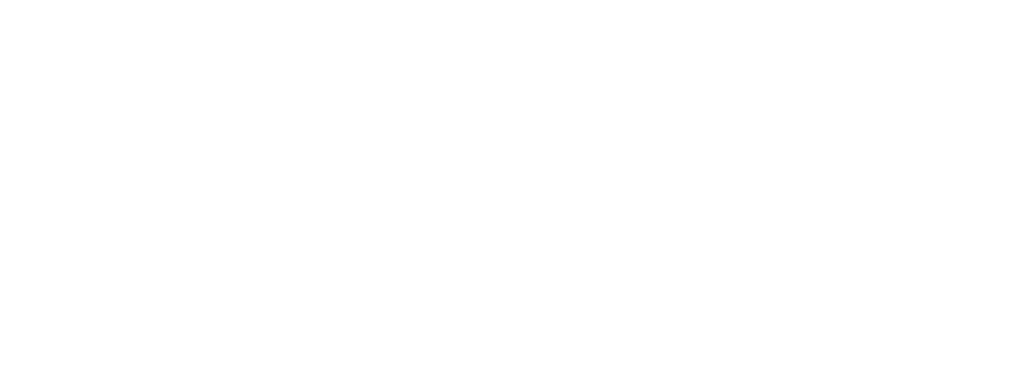
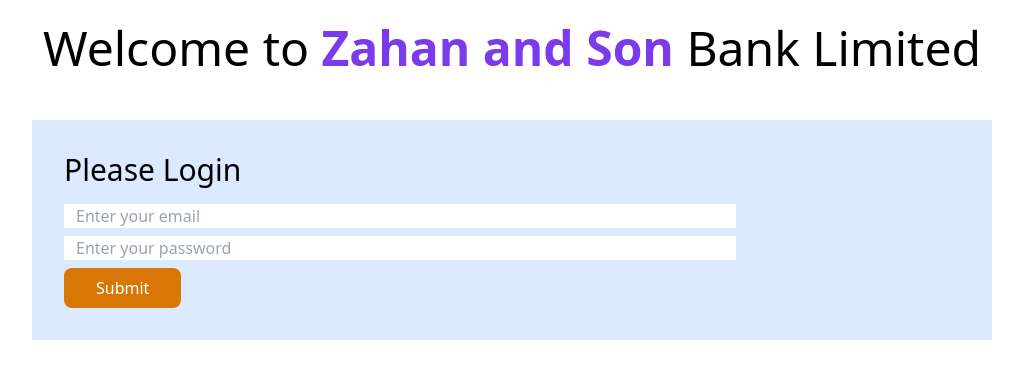
Before and after one commit to Zahid51095/Simple-Bank, a plain HTML site: page index.html in a window 1280 px wide. Shown: the whole page, without its empty margins (128-1151 px from the left). Drawn offline with nearby package versions, Linux system fonts and the light colour scheme.

Commit message:
added the login form of my simple bank website

```diff
--- a/index.html
+++ b/index.html
@@ -4,9 +4,21 @@
     <meta charset="UTF-8">
     <meta name="viewport" content="width=device-width, initial-scale=1.0">
     <title>Simple Bank</title>
+    <script src="https://cdn.tailwindcss.com"></script>
 </head>
 <body>
-    <header></header>
-    <main></main>
+    <header>
+        <h1 class="text-5xl text-center mt-6">Welcome to <span class="font-semibold text-violet-600">Zahan and Son</span> Bank Limited</h1>
+    </header>
+    <main>
+        <section class="bg-blue-100 w-9/12 mx-auto mt-12 p-8">
+            <h3 class="text-3xl mb-4 font-medium">Please Login</h3>
+            <div>
+                <input class="w-9/12 block mb-2 px-3" type="email" name="" id="" placeholder="Enter your email">
+                <input class="w-9/12 block mb-2 px-3" type="password" name="" id="" placeholder="Enter your password">
+                <button class="bg-amber-600 hover:bg-sky-700 px-8 py-2 text-white rounded-lg">Submit</button>
+            </div>
+        </section>
+    </main>
 </body>
 </html>
--- /dev/null
+++ b/tailwind.config.js
@@ -0,0 +1,8 @@
+/** @type {import('tailwindcss').Config} */
+module.exports = {
+    content: ["./src/**/*.{html,js}"],
+    theme: {
+      extend: {},
+    },
+    plugins: [],
+  }
```
